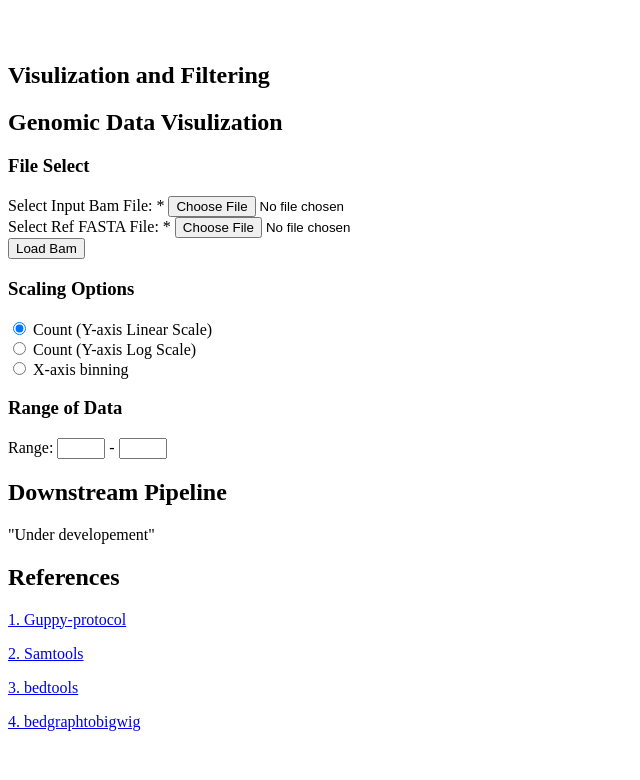
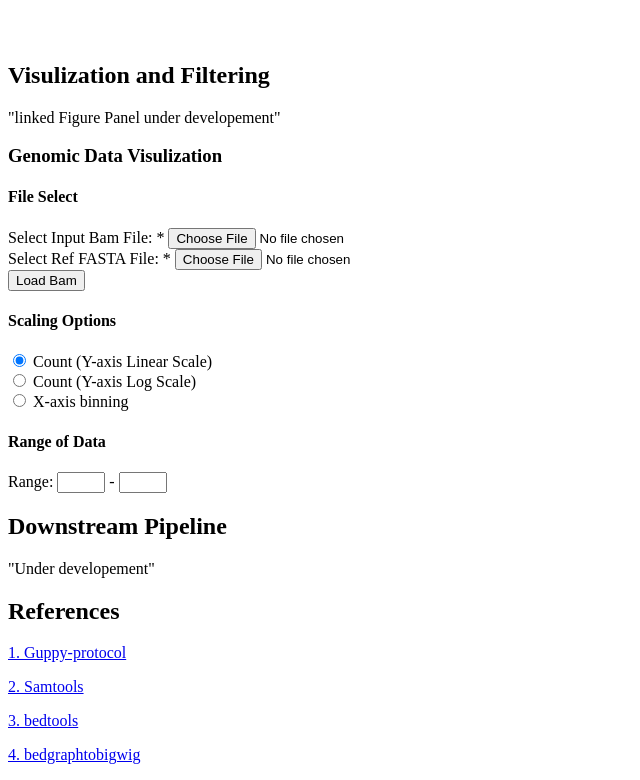
Before and after one commit to bowanglevenslab/bowanglevenslab.github.io, a plain HTML site: page index.html in a window 1280 px wide. Shown: the part 797-1577 px from the top of the page, without its empty margins (0-640 px from the left). Before the commit the page ends 1544 px from the top, so only its background shows below. Drawn offline with Linux system fonts and the light colour scheme.

Commit message:
Update index.html

```diff
--- a/index.html
+++ b/index.html
@@ -46,13 +46,12 @@
         </pre>
         </p>
         <h2> Visulization and Filtering </h2>
-        <p>
-        </p>
-
-
+            <p>
+            "linked Figure Panel under developement"
+            </p>
         <div id="options">
-            <h2>Genomic Data Visulization</h2>
-            <h3>File Select</h3>
+            <h3>Genomic Data Visulization</h3>
+            <h4>File Select</h4>
             <label>Select Input Bam File: <span class="important">*</span></label>
             <input type="file" id="Bam-load" />
             <br />
@@ -62,7 +61,7 @@
             <button id="load-files">Load Bam</button>
             <br />
 
-            <h3> Scaling Options</h3>
+            <h4> Scaling Options</h4>
             <div>
               <input type="radio" id="linear-option" name="yaxis" checked="true" />
               <label for="linear-option">Count (Y-axis Linear Scale)</label>
@@ -75,7 +74,7 @@
               <input type="radio" id="x-binning" name="yaxis" />
               <label for="x-binning">X-axis binning</label>
             </div>
-            <h3>Range of Data</h3>
+            <h4>Range of Data</h4>
             <div id="range-selector">
               <span>Range: </span>
               <input type="number" id="lower-bound" min="0" max="0" />
```
